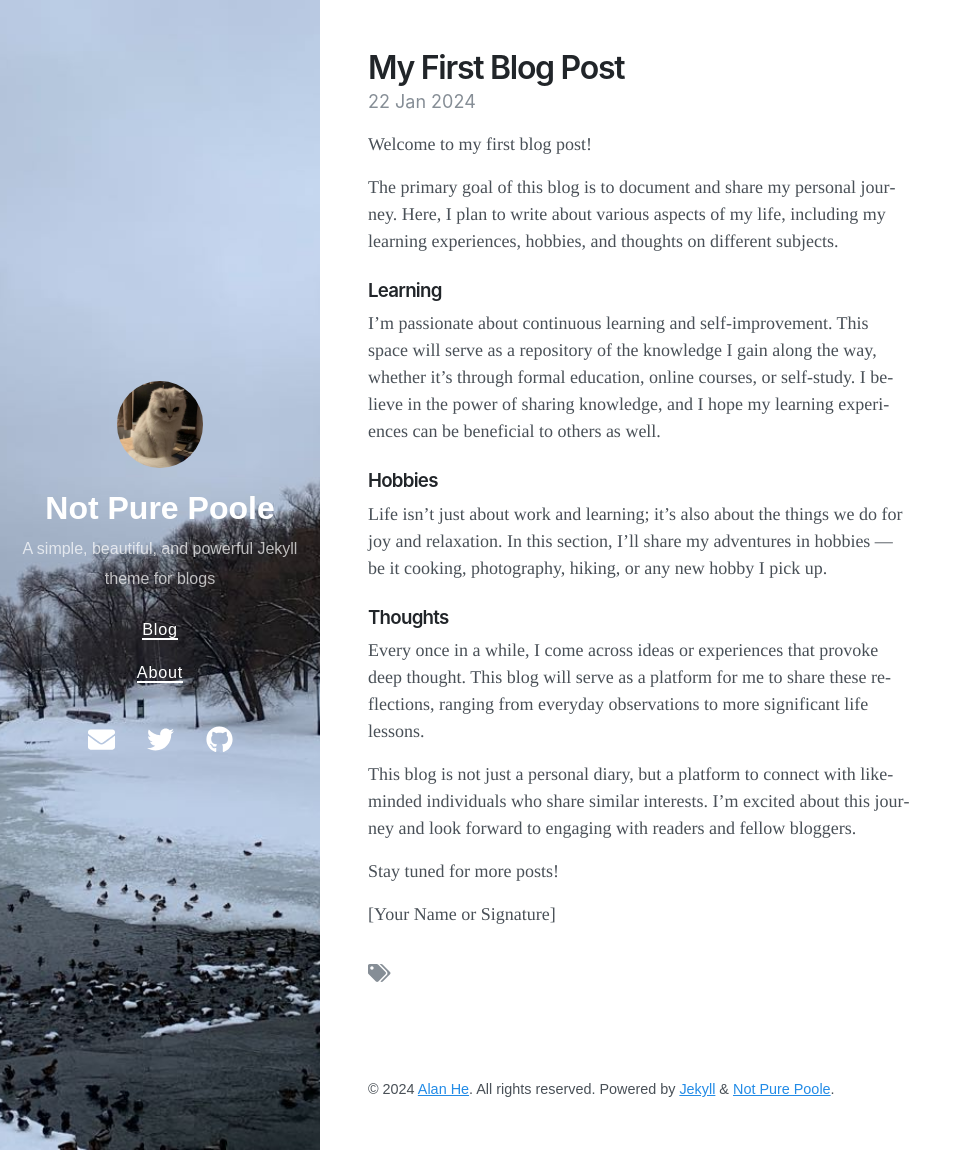
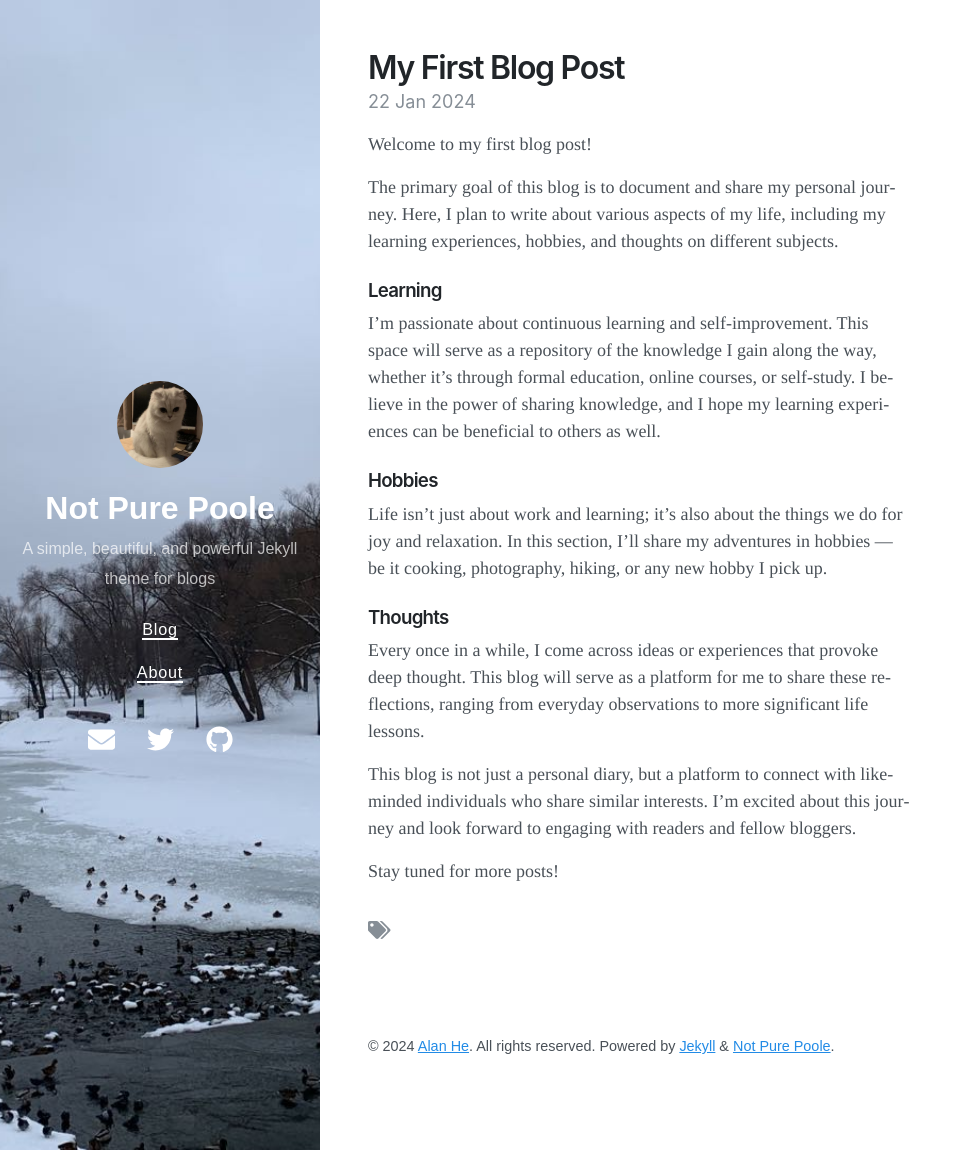
Before and after one commit to alanheye/alanheye.github.io, a Jekyll site: the page built from _posts/2024-01-22-welcome-to-my-blog.md, in a window 1280 px wide and 1150 px high. Shown: the whole window, without its empty margins (0-967 px from the left). Built offline with Jekyll 4.4.1, drawn with Linux system fonts in a browser that asks for light colours; nearby versions of some CDN libraries.

Commit message:
fix one mistake

```diff
--- a/_posts/2024-01-22-welcome-to-my-blog.md
+++ b/_posts/2024-01-22-welcome-to-my-blog.md
@@ -21,5 +21,3 @@ Every once in a while, I come across ideas or experiences that provoke deep thou
 This blog is not just a personal diary, but a platform to connect with like-minded individuals who share similar interests. I'm excited about this journey and look forward to engaging with readers and fellow bloggers.
 
 Stay tuned for more posts!
-
-[Your Name or Signature]
```
